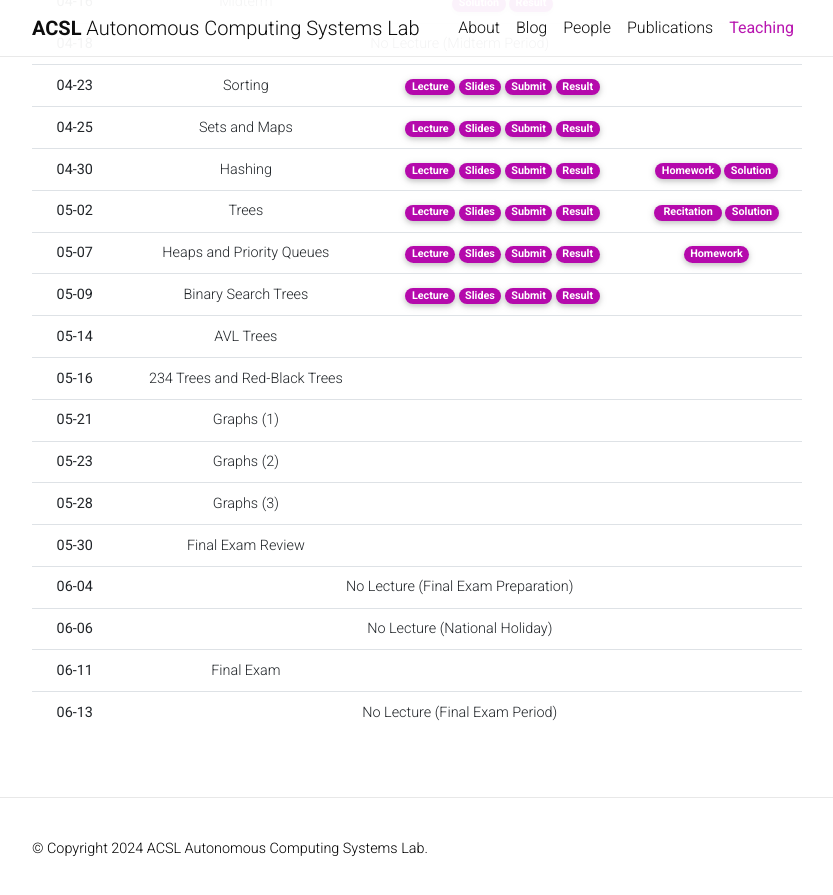
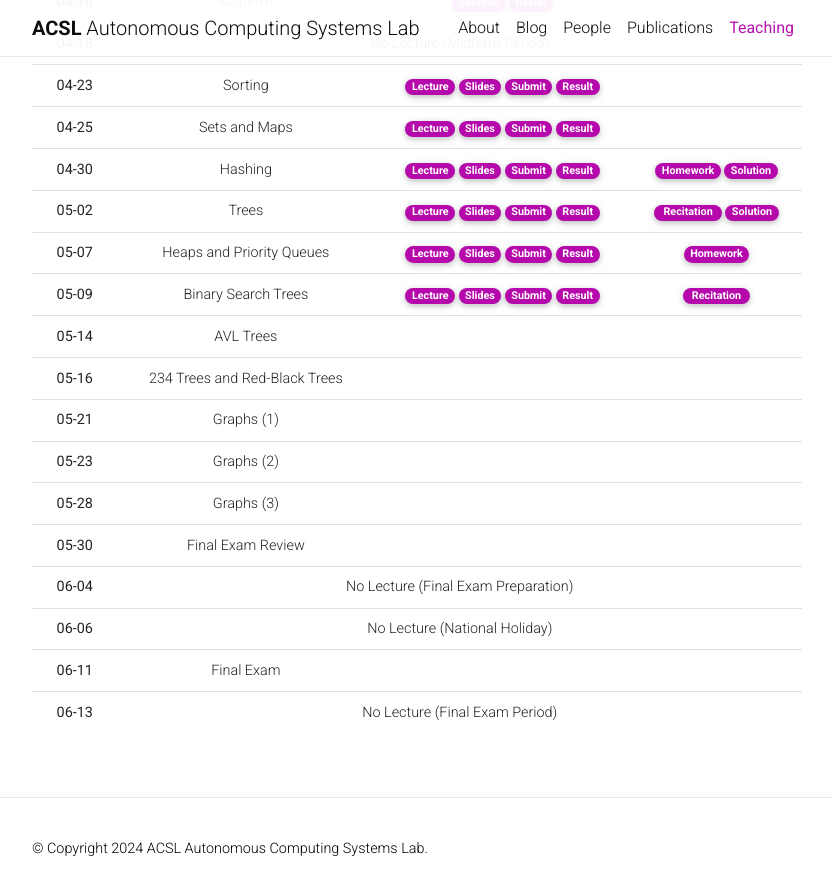
Before and after one commit to Uehwan/Uehwan.github.io, a Jekyll site: the page built from _teaching/datastruct24sp.md, in a window 1280 px wide and 900 px high, scrolled down 1902 px. Shown: the top 895 px of the window, without its empty margins (223-1056 px from the left). Built offline with Jekyll 4.4.1, drawn with Linux system fonts in a browser that asks for light colours; nearby versions of some CDN libraries; comment, search, counter and statistics services are not loaded; a style sheet for code colours, icons or effects is not loaded.

Commit message:
recitation

```diff
--- a/_teaching/datastruct24sp.md
+++ b/_teaching/datastruct24sp.md
@@ -335,8 +335,8 @@
         <a href="https://docs.google.com/spreadsheets/d/1q_IDzs54BuOAQOb85bc7ttXPmjfO2kMBzsAfVtOHZ28/edit?usp=sharing" target="_blank" class="badge badge-pill" style="background-color:#B509AC;">Result</a>
       </td>
       <td>
-        <!--a href="https://colab.research.google.com/drive/11ZrrmS50XatmuMvt-g2thqbIhXTk8Flp?usp=sharing" target="_blank" class="badge badge-pill" style="background-color:#B509AC;">Homework</a-->
-        <!--a href="https://colab.research.google.com/drive/1BdIYexIjLWTKG4j-sf3qETbiyl6a3Qjg?usp=sharing" target="_blank" class="badge badge-pill" style="background-color:#B509AC;">Solution</a-->
+        <a href="https://colab.research.google.com/drive/1V523Fm_nRqvN9FMBWue9InCQT1COsDCN?usp=sharing" target="_blank" class="badge badge-pill" style="background-color:#B509AC;">&nbsp;Recitation&nbsp;</a>
+        <!--a href="https://colab.research.google.com/drive/1I3nGInbKG2bO6f7oIr-FeJDyy1jWWejp?usp=sharing" target="_blank" class="badge badge-pill" style="background-color:#B509AC;">Solution</a-->
       </td>
     </tr>
     <tr>
```
